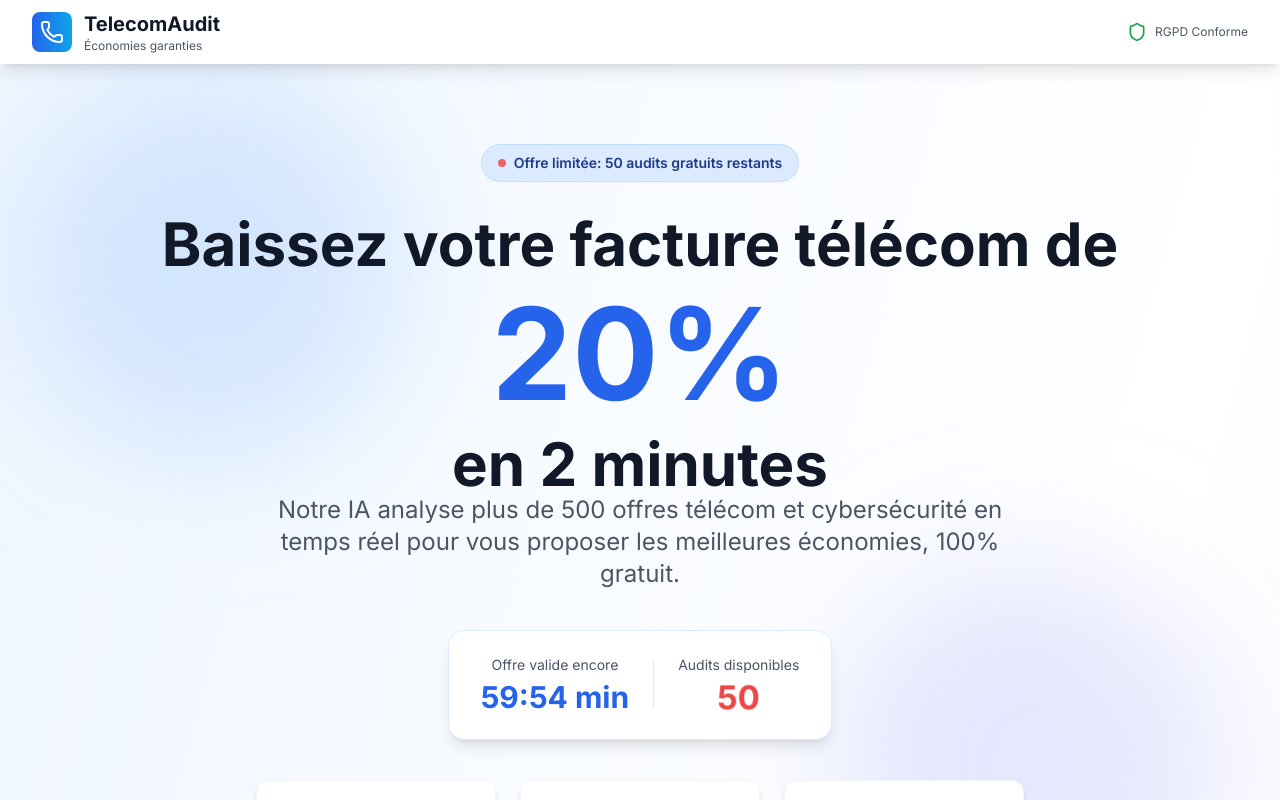
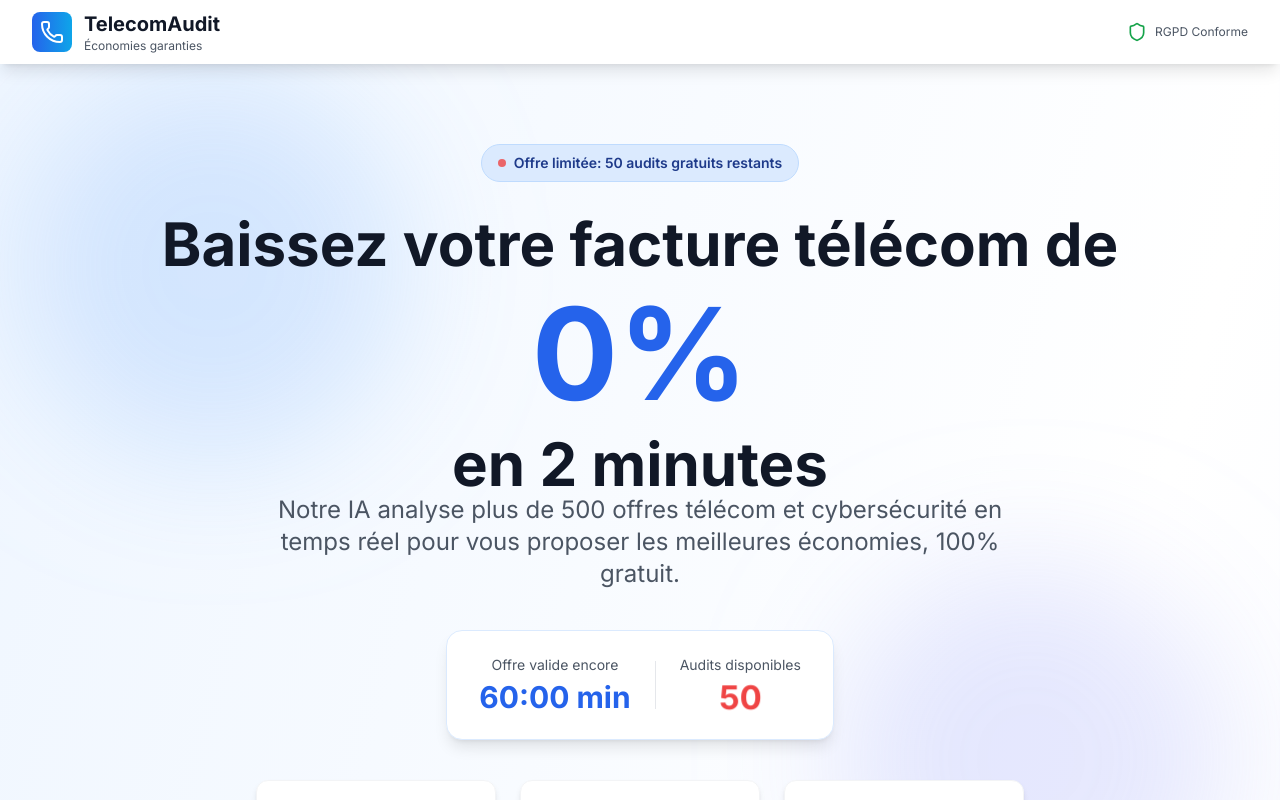
Before and after one commit to Hu-bogoss/qualification-telecom-pro, a React (Vite) app: page / in a window 1280 px wide. Shown: the top 800 px of the page. Built offline with nearby package versions, Linux system fonts and the light colour scheme.

Commit message:
Update WelcomeConsent.jsx

```diff
--- a/src/pages/WelcomeConsent.jsx
+++ b/src/pages/WelcomeConsent.jsx
@@ -1,4 +1,4 @@
-import React, { useState, useEffect } from 'react';
+import React, { useState, useEffect, useRef } from 'react';
 import { useNavigate } from 'react-router-dom';
 import { motion } from 'framer-motion';
 import { Shield, CheckCircle, Phone, Zap, Euro, ArrowRight, Play, Users, TrendingDown } from 'lucide-react';
@@ -17,17 +17,25 @@ const ImprovedWelcomeConsent = () => {
   const [errors, setErrors] = useState({});
   const [timeLeft, setTimeLeft] = useState(3600);
   const [percentage, setPercentage] = useState(0);
+  const timerInitializedRef = useRef(false);
+  const percentageInitializedRef = useRef(false);
 
-  // Countdown timer
+  // Countdown timer - Only initialize ONCE
   useEffect(() => {
+    if (timerInitializedRef.current) return;
+    timerInitializedRef.current = true;
+
     const timer = setInterval(() => {
       setTimeLeft(prev => (prev > 0 ? prev - 1 : 3600));
     }, 1000);
     return () => clearInterval(timer);
   }, []);
 
-  // Counter animation for headline
+  // Counter animation for headline - Only initialize ONCE
   useEffect(() => {
+    if (percentageInitializedRef.current) return;
+    percentageInitializedRef.current = true;
+
     let count = 0;
     const interval = setInterval(() => {
       if (count < 20) {
```
